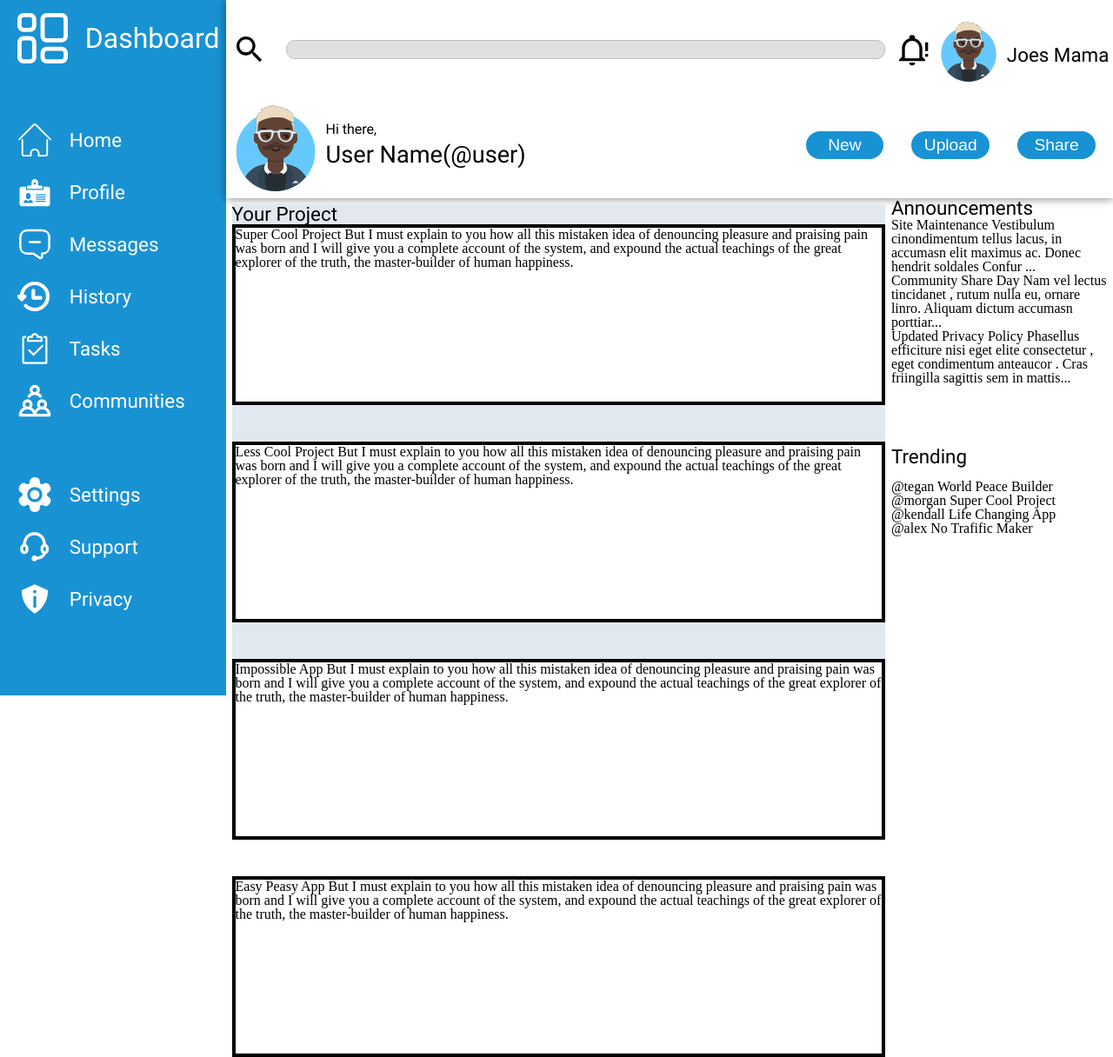
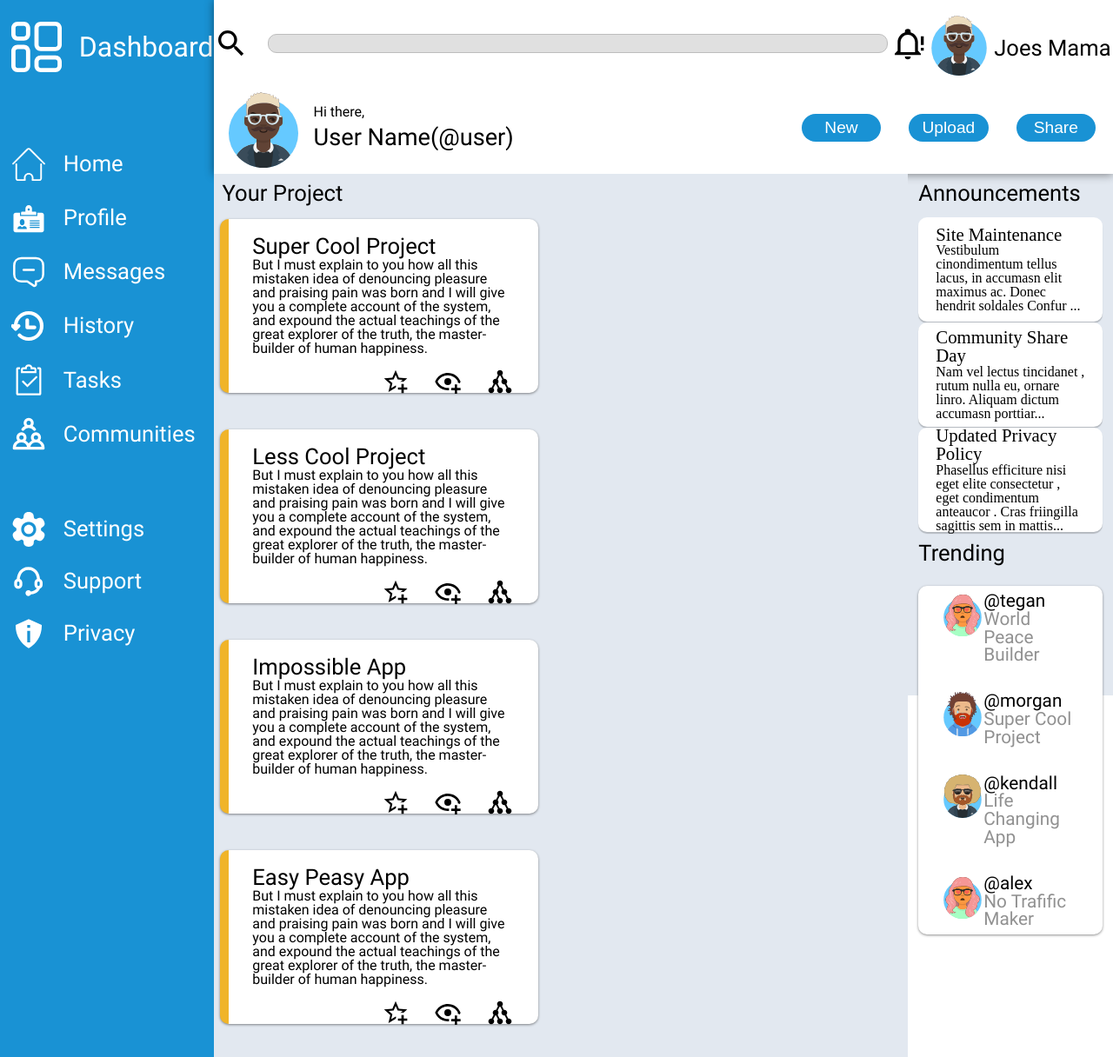
Before and after one commit to exp1x1/admin_page, a plain HTML site: page index.html in a window 1280 px wide. Shown: the top 1216 px of the page at 87% size. Drawn offline with Linux system fonts and the light colour scheme.

Commit message:
completed according to odin

```diff
--- a/index.html
+++ b/index.html
@@ -57,133 +57,153 @@
         </div>
       </div>
     </div>
-
+    <div class="info-container">
       <div class="project-container">
         <div class="heading">Your Project</div>
         <div class="project-box-container">
           <div class="project-box">
-          <div>
-            <span>Super Cool Project</span>
+            <div class="project-disc">
+              <div class="heading">Super Cool Project</div>
               But I must explain to you how all this mistaken idea of denouncing
               pleasure and praising pain was born and I will give you a complete
               account of the system, and expound the actual teachings of the great
               explorer of the truth, the master-builder of human happiness.
             </div>
-          <div>
-            <img src="" alt="" />
-            <img src="" alt="" />
-            <img src="" alt="" />
+            <div class="project-img-holder">
+              <img src="/pic/star-plus-outline.svg" alt="star-logo" />
+              <img src="/pic/eye-plus-outline.svg" alt="eye-plus-logo" />
+              <img src="/pic/graph.svg" alt="share-logo" />
             </div>
           </div>
           <div class="project-box">
-          <div>
-            <span>Less Cool Project</span>
+            <div class="project-disc">
+              <div class="heading">Less Cool Project</div>
               But I must explain to you how all this mistaken idea of denouncing
               pleasure and praising pain was born and I will give you a complete
               account of the system, and expound the actual teachings of the great
               explorer of the truth, the master-builder of human happiness.
             </div>
-          <div>
-            <img src="" alt="" />
-            <img src="" alt="" />
-            <img src="" alt="" />
+            <div class="project-img-holder">
+              <img src="/pic/star-plus-outline.svg" alt="star-logo" />
+              <img src="/pic/eye-plus-outline.svg" alt="eye-plus-logo" />
+              <img src="/pic/graph.svg" alt="share-logo" />
             </div>
           </div>
           <div class="project-box">
-          <div>
-            <span>Impossible App</span>
+            <div class="project-disc">
+              <div class="heading">Impossible App</div>
               But I must explain to you how all this mistaken idea of denouncing
               pleasure and praising pain was born and I will give you a complete
               account of the system, and expound the actual teachings of the great
               explorer of the truth, the master-builder of human happiness.
             </div>
-          <div>
-            <img src="" alt="" />
-            <img src="" alt="" />
-            <img src="" alt="" />
+            <div class="project-img-holder">
+              <img src="/pic/star-plus-outline.svg" alt="star-logo" />
+              <img src="/pic/eye-plus-outline.svg" alt="eye-plus-logo" />
+              <img src="/pic/graph.svg" alt="share-logo" />
             </div>
           </div>
           <div class="project-box">
-          <div>
-            <span>Easy Peasy App</span>
+            <div class="project-disc">
+              <div class="heading">Easy Peasy App</div>
               But I must explain to you how all this mistaken idea of denouncing
               pleasure and praising pain was born and I will give you a complete
               account of the system, and expound the actual teachings of the great
               explorer of the truth, the master-builder of human happiness.
             </div>
-          <div>
-            <img src="" alt="" />
-            <img src="" alt="" />
-            <img src="" alt="" />
+            <div class="project-img-holder">
+              <img src="/pic/star-plus-outline.svg" alt="star-logo" />
+              <img src="/pic/eye-plus-outline.svg" alt="eye-plus-logo" />
+              <img src="/pic/graph.svg" alt="share-logo" />
             </div>
           </div>
           <div class="project-box">
-          <div>
-            <span>Ad Blocker</span>
+            <div class="project-disc">
+              <div class="heading">Ad Blocker</div>
               But I must explain to you how all this mistaken idea of denouncing
               pleasure and praising pain was born and I will give you a complete
               account of the system, and expound the actual teachings of the great
               explorer of the truth, the master-builder of human happiness.
             </div>
-          <div>
-            <img src="" alt="" />
-            <img src="" alt="" />
-            <img src="" alt="" />
+            <div class="project-img-holder">
+              <img src="/pic/star-plus-outline.svg" alt="star-logo" />
+              <img src="/pic/eye-plus-outline.svg" alt="eye-plus-logo" />
+              <img src="/pic/graph.svg" alt="share-logo" />
             </div>
           </div>
           <div class="project-box">
-          <div>
-            <span>Money maker</span>
+            <div class="project-disc">
+              <div class="heading">Money maker</div>
               But I must explain to you how all this mistaken idea of denouncing
               pleasure and praising pain was born and I will give you a complete
               account of the system, and expound the actual teachings of the great
               explorer of the truth, the master-builder of human happiness.
             </div>
-          <div>
-            <img src="" alt="" />
-            <img src="" alt="" />
-            <img src="" alt="" />
+            <div class="project-img-holder">
+              <img src="/pic/star-plus-outline.svg" alt="star-logo" />
+              <img src="/pic/eye-plus-outline.svg" alt="eye-plus-logo" />
+              <img src="/pic/graph.svg" alt="share-logo" />
             </div>
           </div>
         </div>
       </div>
       <div class="announcement-container">
         <div class="heading">Announcements</div>
-      <div class="">
+        <div class="announcement-box-container">
+          <div class="announcement">
             <span>Site Maintenance</span>
+            <div>
               Vestibulum cinondimentum tellus lacus, in accumasn elit maximus ac.
               Donec hendrit soldales Confur ...
             </div>
-      <div class="">
+          </div>
+          <div class="announcement">
             <span>Community Share Day</span>
+            <div>
               Nam vel lectus tincidanet , rutum nulla eu, ornare linro. Aliquam
               dictum accumasn porttiar...
             </div>
-      <div class="">
+          </div>
+          <div class="announcement">
             <span>Updated Privacy Policy</span>
+            <div>
               Phasellus efficiture nisi eget elite consectetur , eget condimentum
               anteaucor . Cras friingilla sagittis sem in mattis...
             </div>
           </div>
+        </div>
+      </div>
       <div class="trending-container">
         <div class="heading">Trending</div>
-      <div class="">
-        <img src="" alt="" />
-        <div class="">
+        <div class="trending-box-container">
+          <div class="trending-box">
+          <img src="/pic/01avataaars.svg" alt="user1avtaar" />
+            <div>
               <span>@tegan</span>
-          World Peace Builder
+              <div>World Peace Builder</div>
             </div>
-        <div class="">
+          </div>
+          <div class="trending-box">
+            <img src="/pic/avataaars(2).svg" alt="user2avtar">
+            <div>
               <span>@morgan</span>
               Super Cool Project
             </div>
-        <div class="">
+          </div>
+          <div class="trending-box">
+            <img src="/pic/02.svg" alt="user2avtar">
+            <div>
               <span>@kendall</span>
-          Life Changing App
+              <div>Life Changing App</div>
             </div>
-        <div class="">
+          </div>
+          <div class="trending-box">
+            <img src="/pic/01avataaars.svg" alt="">
+            <div>
               <span>@alex</span>
-          No Trafific Maker
+              <div>No Trafific Maker</div>
+            </div>
+          </div>
         </div>
       </div>
     </div>
--- a/style.css
+++ b/style.css
@@ -4,23 +4,29 @@
 }
 
 :root{
-  --heading-font-size-mid: 1.4rem;
+  --heading-font-size:1.3rem;
+  --heading-font-size-mid: 1.6rem;
+  --heading-font-size-big:2rem;
 }
 /*  */
 .container {
   display: grid;
   height: 100vh;
   /* grid-template: auto / 1fr 2fr 1fr; */
-  grid-template: 1fr 2fr 2fr / 1fr 3fr 1fr;
+  grid-template: 1fr 4fr / 1fr 5fr ;
+  background-color: rgb(226, 232, 240);
+  /* gap: 8px; */
 }
 
 /* sidebar style  */
 .sidebar {
   background-color: rgb(25, 146, 212);
-  grid-row: 1/4;
-  display: flex;
+  grid-row: 1/3;
+  /* display: flex;
   flex-direction: column;
-  padding: 7px;
+  padding: 7px; */
+  display: grid;
+  grid-template-rows: 100px 1fr 3fr;
   gap: 60px;
   font-family: "roboto", sans-serif;
   flex: 0 1 0;
@@ -29,14 +35,22 @@
 .logo-container,
 .sidebar-link,
 .setting-link {
-  display: flex;
-  flex-direction: column;
+  /* display: flex;
+  flex-direction: column; */
+  display: grid;
   margin: 1vh 0 0 1vw;
   gap: 20px;
 }
 
+.setting-link{
+  height: 100px;
+  max-height:fit-content ;
+}
+
 .sidebar a {
-  display: flex;
+  /* display: flex; */
+  display: grid;
+  grid-template-columns: 1fr 5fr;
   align-items: center;
   text-decoration: none;
   gap: 20px;
@@ -60,10 +74,10 @@
 /* nav bar style  */
 .navbar {
   background-color: rgb(255, 255, 255);
-  grid-column: 2/4;
+  grid-column: 2/3;
   box-shadow: 0px 1px 10px rgba(0, 0, 0, 0.45);
   display: grid;
-  grid-template-rows: repeat(2,1fr);
+  grid-template-rows: 100px 100px;
 
 }
 /* searchbar in nav  */
@@ -79,7 +93,6 @@
   display: grid;
   grid-template-columns: auto 1fr ;
   align-items: center;
-  padding: 7px;
   gap: 22px;
 }
 
@@ -115,6 +128,7 @@
 }
 /* user inter bar in nav  */
 .userbar{
+  height: fit-content;
   display: grid;
   grid-template-columns: 2fr 1fr 20px;
   padding-bottom: 8px;
@@ -124,7 +138,7 @@
 }
 
 .userbar img {
-  width: 100px;
+  width: 5.5rem;
 }
 
 .userbar .username{
@@ -162,30 +176,159 @@
   font-size: 1.2rem;
 }
 
+/* container for project , announcmeant and treading  */
+
+.info-container {
+  display: grid;
+  height: 100%;
+  grid-template-columns: 4fr 1fr ;
+  margin: auto;
+  margin-right: 12px;
+  gap: 12px;
+  align-content: space-around;
+}
 /* project boxszz */
 .project-container {
   background-color: rgb(255, 255, 255);
-  grid-row: 2/4;
-  margin: 7px;
+  grid-row: 1/4;
   display: grid;
-  /* grid-template-rows: 20px auto; */
-  align-content: space-evenly;
+  grid-template-rows: 20px auto;
+  /* align-content: space-evenly; */
   background-color: rgb(226, 232, 240);
+  gap: 32px;
+}
+
+.project-container  > .heading {
+  padding: 10px;
 }
 
 .project-box-container{
   display: grid;
-  grid-template-columns: repeat(auto-fit,minmax(380px,1fr));
+  grid-template-columns: repeat(auto-fit,minmax(380px,45%));
   gap: 42px;
 }
+
+.project-disc{
+  display: grid;
+  padding: 7px;
+  align-content: space-evenly;
+  align-items: center;
+}
+
 .heading{
   font-family: 'Roboto',sans-serif;
   font-weight: 500;
   font-size: var(--heading-font-size-mid);
 }
 
+.project-img-holder img {
+  width: 2rem;
+}
+
+.project-img-holder{
+  display: grid;
+  grid-auto-flow: column;
+  justify-self: end;
+  column-gap: 28px;
+  padding: 7px;
+}
+
 .project-box {
   height: 200px;
-  border: 4px solid black;
+  display: grid;
+  grid-template-rows: auto auto;
+  /* border: 4px solid black; */
   background-color: rgb(255, 255, 255);
+  font-family: 'roboto', sans-serif;
+  font-size: 1rem;
+  padding: 0 1.3rem 0 1.3rem;
+  margin: 0 7px 0 7px;
+  border-left: 10px solid rgb(240, 180, 41);
+  border-radius: 10px;
+  box-shadow: 0px 1px 3px rgba(0, 0, 0, 0.45);
 }
+
+.project-disc > .heading {
+  margin-top: 12px;
+}
+
+/* for announcemenat panel */
+
+.announcement-container {
+  display: grid;
+  grid-column: 2/4;
+  grid-template-rows: 50px auto /* repeat(3,1fr) */ ;
+  align-items: start;
+  height: fit-content;
+}
+
+.announcement-container .heading{
+  /* place-self: center; */
+  margin-top: 10px;
+}
+
+.announcement-box-container{
+  display: grid;
+  gap: 1px;
+
+}
+
+.announcement{
+  display: grid;
+  max-height: 80px;
+  max-width: 340px;
+  padding: 20px;
+  font-size: 1rem;
+  background-color: rgb(255, 255, 255);
+  align-content: center;
+  box-shadow: 0px 2px 1px 0px rgba(0, 0, 0,0.2);
+  border-radius: 10px;
+
+}
+
+.announcement > span {
+  font-size: var(--heading-font-size);
+  font-weight: 500;
+}
+
+/* for treanding bar  */
+
+.trending-container {
+  display: grid;
+  grid-column: 2/ 4;
+  grid-template-rows: 50px auto /* repeat(3,1fr) */ ;
+  align-items: start;
+  height: fit-content;
+  font-family: 'roboto', sans-serif;
+  font-weight: 400;
+  font-size: var(--heading-font-size);
+
+}
+
+.trending-box-container{
+  color: rgb(145, 145, 145);
+  display: grid;
+  gap: 18px;
+  background-color: rgb(255, 255, 255);
+  border-radius: 10px;
+  box-shadow: 0px 1px 3px rgb(0 0 0 / 45%);
+}
+
+.trending-container img {
+  width: 3rem;
+}
+
+.trending-box{
+  display: grid;
+  grid-template-columns: 1fr 5fr ;
+  margin: 7px;
+  padding:  0 20px 0 20px;
+}
+
+.trending-box > div {
+  display: grid;
+}
+
+.trending-box > div > span {
+  color: black;
+}
```
Also changed, not shown: test.html (added, +101 -0 lines). Lines whose indentation alone changed are shown as unchanged.
